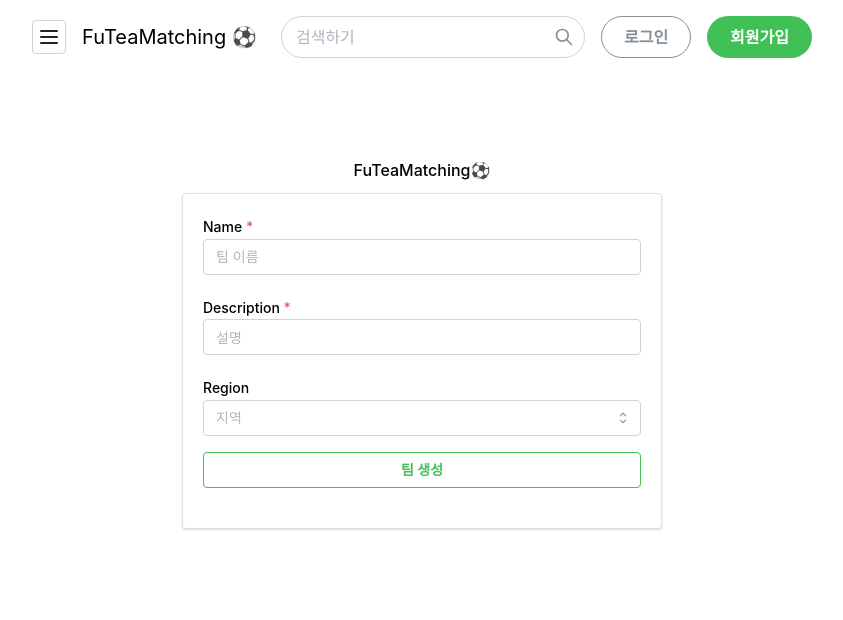
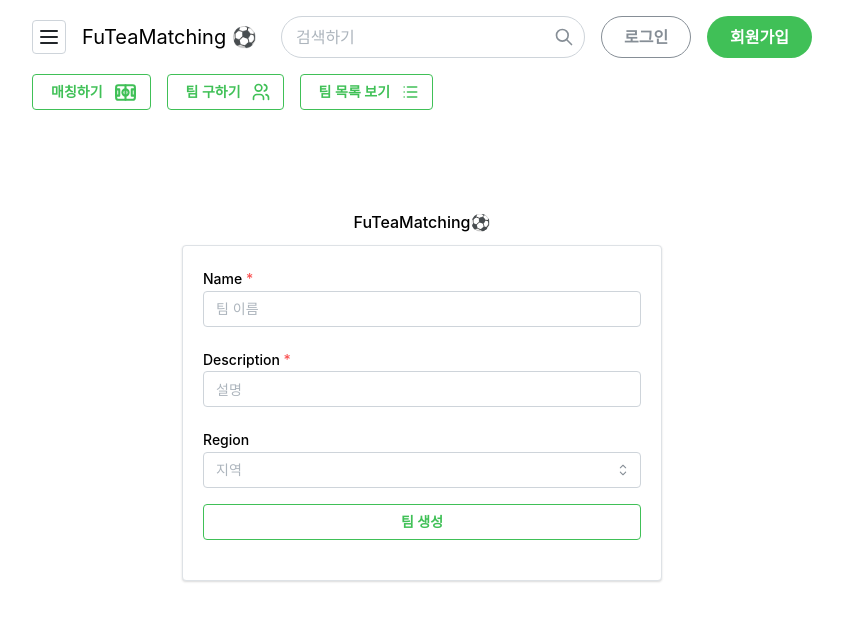
Before and after one commit to Ti-ki-ta-ka/futeamatching-web, a React (Vite) app: page /team/create in a window 1280 px wide. Shown: the top 620 px of the page, without its empty margins (218-1061 px from the left). Built offline with nearby package versions, Linux system fonts and the light colour scheme.

Commit message:
팀 구하기 부분에 네비게이션 버튼 추가로 UI 향상

```diff
--- a/src/components/CreateTeamContainer.jsx
+++ b/src/components/CreateTeamContainer.jsx
@@ -2,6 +2,7 @@ import { postTeam } from "../api/team";
 import CreateTeamInput from "./CreateTeamInput.jsx";
 import { useNavigate } from 'react-router-dom';
 import HeaderComponent from './HeaderComponent';
+import MainButtonComponent from './MainButtonComponent';
 
 const CreateTeamContainer = () => {
   const navigate = useNavigate();
@@ -19,6 +20,7 @@ const CreateTeamContainer = () => {
   return (
     <div style={{ padding: '0 250px' }}>
         <HeaderComponent />
+        <MainButtonComponent/>
       <CreateTeamInput createTeam={createTeam} />
     </div>
   );
```
